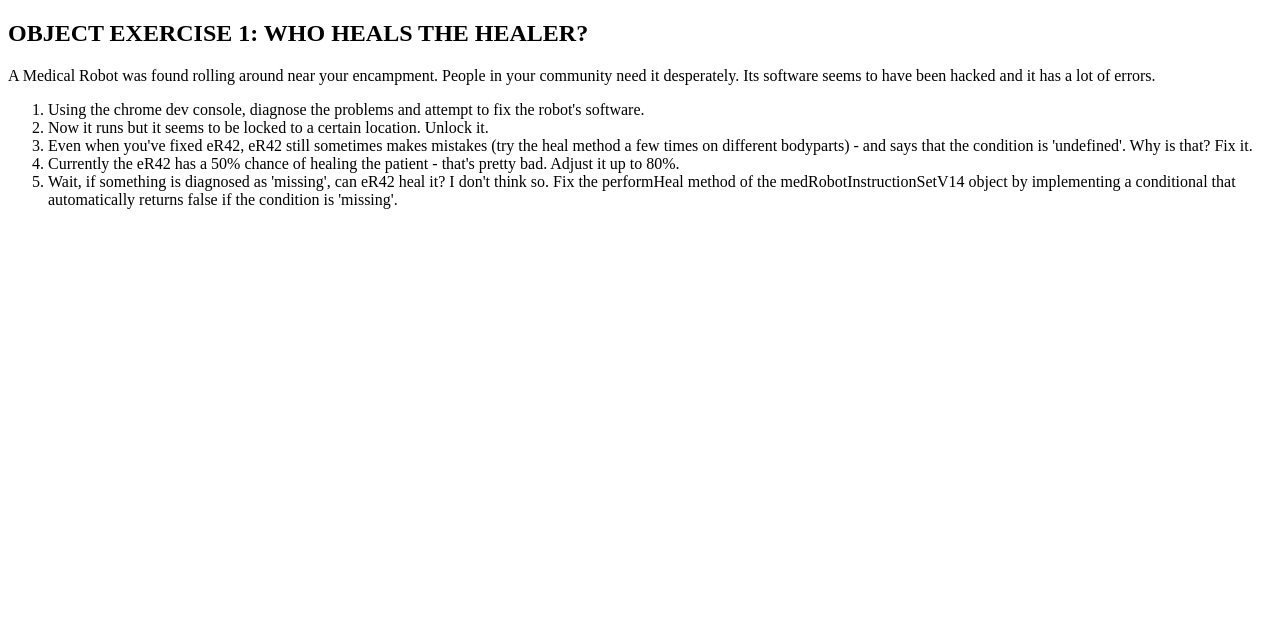
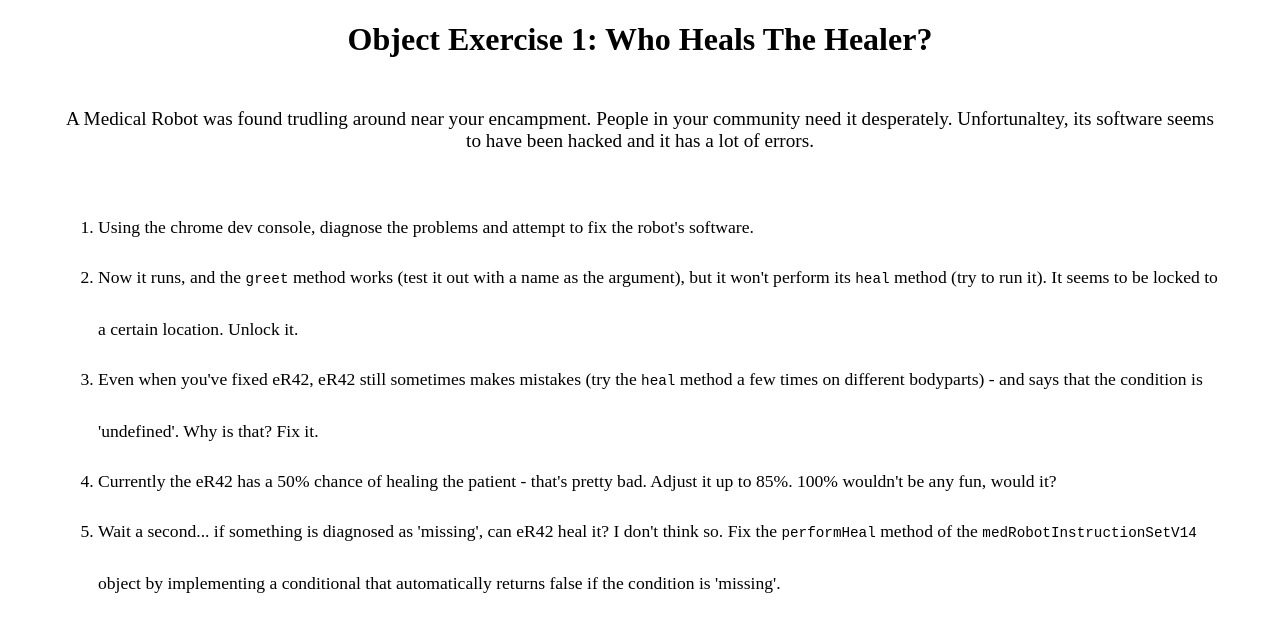
Before and after one commit to cdepman/April2015JavascriptWorkshop, a plain HTML site: page objectExercises/index.html in a window 1280 px wide. Drawn offline with Linux system fonts and the light colour scheme.

Commit message:
updates objectExercises

```diff
--- a/objectExercises/index.html
+++ b/objectExercises/index.html
@@ -3,24 +3,24 @@
 <head>
   <title>Who Heals the Healer?</title>
 </head>
-<body>
-  <h2>OBJECT EXERCISE 1: WHO HEALS THE HEALER?</h2>
-  <p>A Medical Robot was found rolling around near your encampment. People in your community need it desperately. Its software seems to have been hacked and it has a lot of errors.</p>
-  <ol>
+<body style="text-align: center;">
+  <h1>Object Exercise 1: Who Heals The Healer?</h2>
+  <p style="margin: 50px; font-size: 1.2em">A Medical Robot was found trudling around near your encampment. People in your community need it desperately. Unfortunaltey, its software seems to have been hacked and it has a lot of errors.</p>
+  <ol style="text-align: left; margin: 0 50px 0 50px; font-size: 1.1em; line-height: 50px;">
     <li>
       Using the chrome dev console, diagnose the problems and attempt to fix the robot's software.
     </li>
     <li>
-      Now it runs but it seems to be locked to a certain location. Unlock it.
+      Now it runs, and the <code>greet</code> method works (test it out with a name as the argument), but it won't perform its <code>heal</code> method (try to run it). It seems to be locked to a certain location. Unlock it.
     </li>
     <li>
-      Even when you've fixed eR42, eR42 still sometimes makes mistakes (try the heal method a few times on different bodyparts) - and says that the condition is 'undefined'. Why is that? Fix it.
+      Even when you've fixed eR42, eR42 still sometimes makes mistakes (try the <code>heal</code> method a few times on different bodyparts) - and says that the condition is 'undefined'. Why is that? Fix it.
     </li>
     <li>
-      Currently the eR42 has a 50% chance of healing the patient - that's pretty bad. Adjust it up to 80%.
+      Currently the eR42 has a 50% chance of healing the patient - that's pretty bad. Adjust it up to 85%. 100% wouldn't be any fun, would it?
     </li>
     <li>
-      Wait, if something is diagnosed as 'missing', can eR42 heal it? I don't think so. Fix the performHeal method of the medRobotInstructionSetV14 object by implementing a conditional that automatically returns false if the condition is 'missing'.
+      Wait a second... if something is diagnosed as 'missing', can eR42 heal it? I don't think so. Fix the <code>performHeal</code> method of the <code>medRobotInstructionSetV14</code> object by implementing a conditional that automatically returns false if the condition is 'missing'.
     </li>
   </ol>
   <script type="text/javascript" src="index.js"></script>
```
